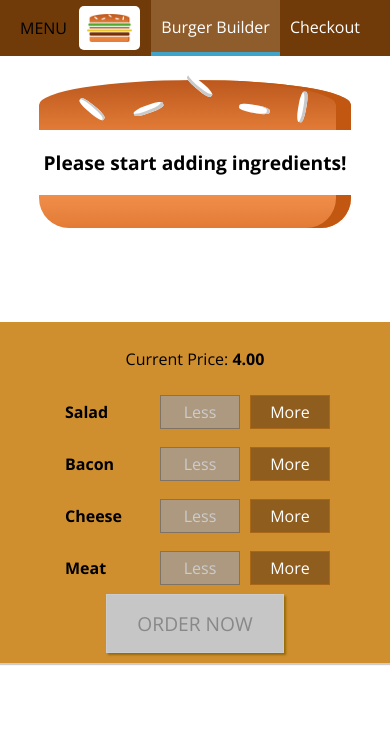
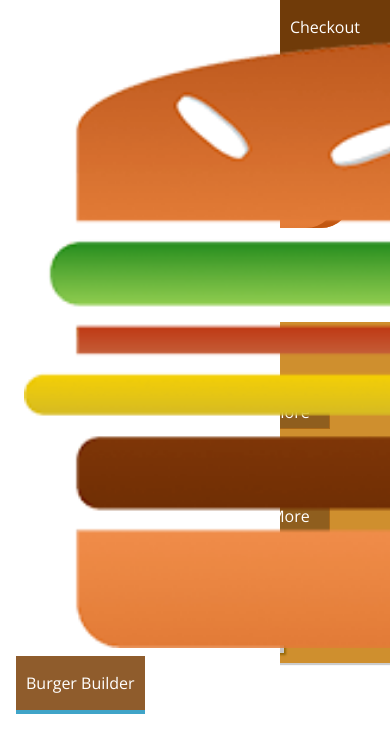
Before and after one commit to PaPa31/react-complete-guide, a React (Create React App) app: page / in a window 390 px wide. Shown: the top 752 px of the page. Built offline with nearby package versions, Linux system fonts and the light colour scheme.

Commit message:
8.30 Creating Responsive Sidedrawer
	modified:   src/components/Layout/Layout.js
	new file:   src/components/Navigation/SideDrawer/SideDrawer.js
	new file:   src/components/Navigation/SideDrawer/SideDrawer.module.css

```diff
--- a/src/components/Layout/Layout.js
+++ b/src/components/Layout/Layout.js
@@ -1,10 +1,12 @@
 import React, { Fragment } from "react";
+import SideDrawer from "../Navigation/SideDrawer/SideDrawer";
 import Toolbar from "../Navigation/Tollbar/Toolbar";
 import classes from "./Layout.module.css";
 
 const layout = (props) => (
   <Fragment>
     <Toolbar />
+    <SideDrawer />
     <main className={classes.Content}>{props.children}</main>
   </Fragment>
 );
--- /dev/null
+++ b/src/components/Navigation/SideDrawer/SideDrawer.js
@@ -0,0 +1,18 @@
+import React from "react";
+import Logo from "../../Logo/Logo";
+import NavigationItems from "../NavigationItems/NavigationItems";
+import classes from "./SideDrawer.module.css";
+
+const sideDrawer = (props) => {
+  //...
+  return (
+    <div className={classes.SideDrawer}>
+      <Logo />
+      <nav>
+        <NavigationItems />
+      </nav>
+    </div>
+  );
+};
+
+export default sideDrawer;
--- /dev/null
+++ b/src/components/Navigation/SideDrawer/SideDrawer.module.css
@@ -0,0 +1,27 @@
+.SideDrawer {
+  position: fixed;
+  width: 28px;
+  min-width: 280px;
+  height: 100%;
+  left: 0;
+  top: 0;
+  z-index: 200;
+  background-color: #fff;
+  padding: 32px 16px;
+  box-sizing: border-box;
+  transition: transform 0.3 ease-out;
+}
+
+@media (min-width: 500px) {
+  .SideDrawer {
+    display: none;
+  }
+}
+
+.Open {
+  transform: translateX(0);
+}
+
+.Close {
+  transform: translateX(-100%);
+}
```
